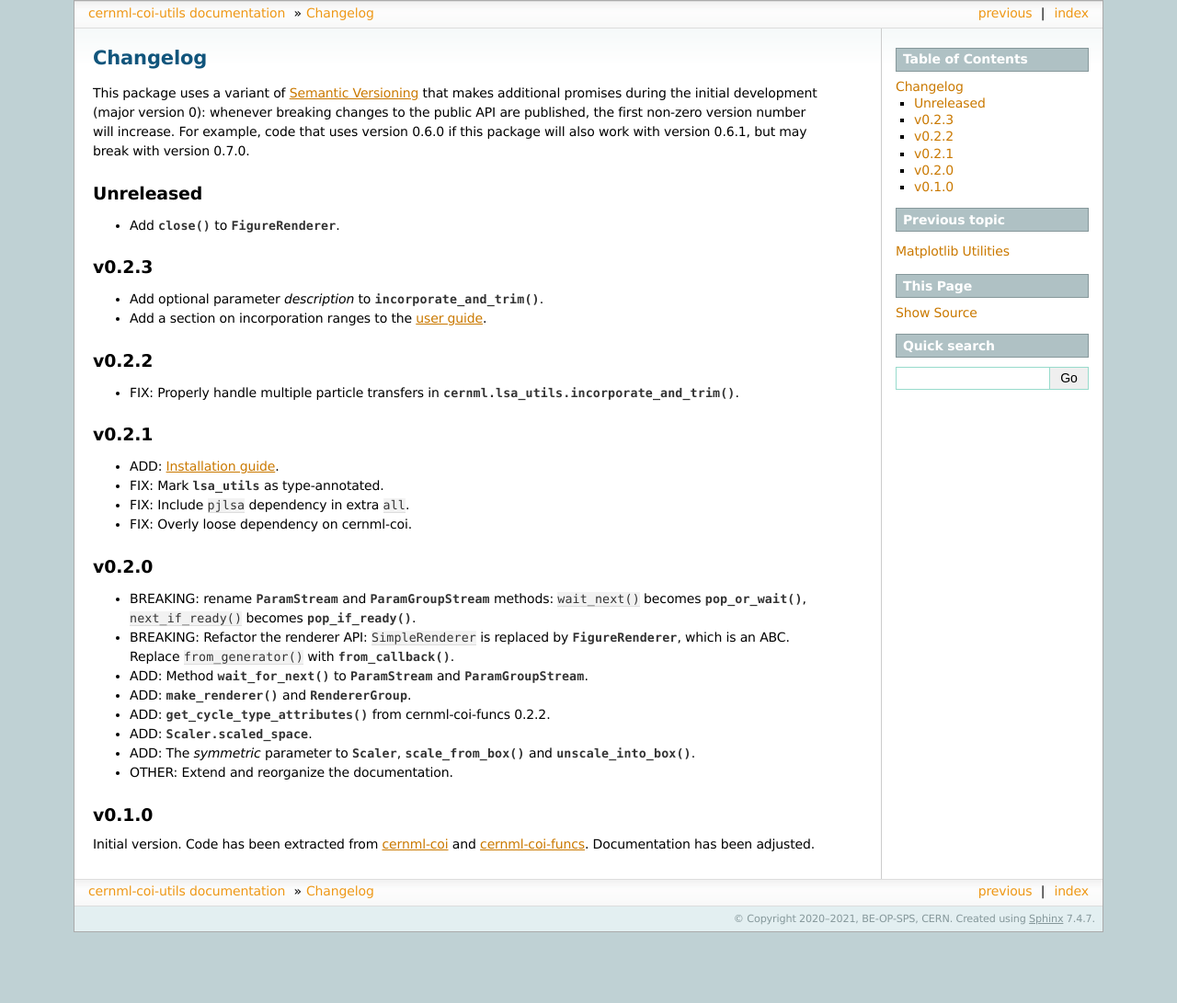
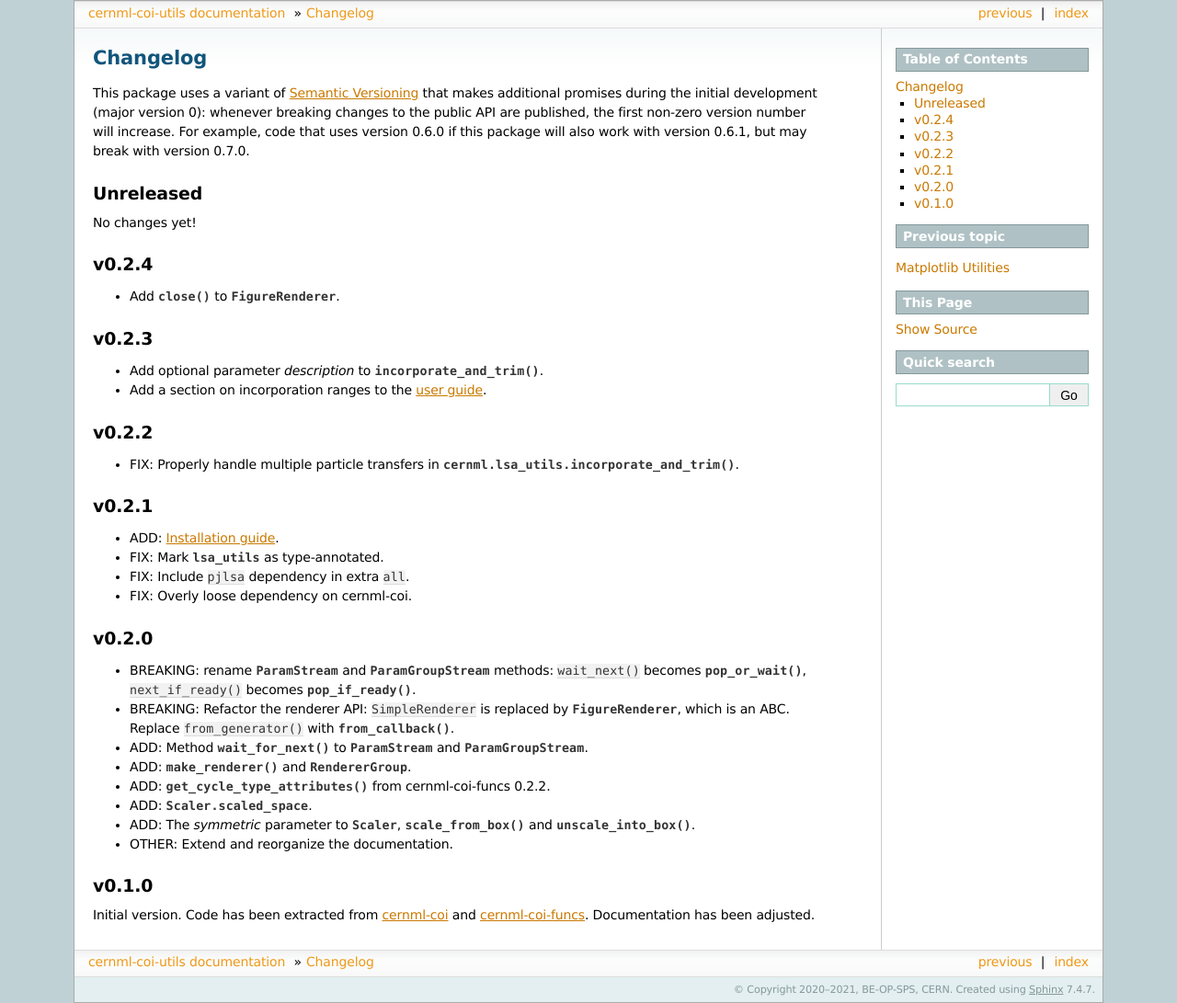
Before and after one commit to geoff-project/coi-utils, a Sphinx documentation site: the page built from docs/changelog.md, in a window 1280 px wide. Shown: the whole page at 92% size. Built offline with Sphinx 7.4.7, drawn with Linux system fonts in a browser that asks for light colours; the version number could not be read and is left out; before the commit the page ends 1014 px from its top, so only the background shows below that.

Commit message:
Bump version.

```diff
--- a/docs/changelog.md
+++ b/docs/changelog.md
@@ -7,6 +7,10 @@ version number will increase. For example, code that uses version 0.6.0 if this
 package will also work with version 0.6.1, but may break with version 0.7.0.
 
 ## Unreleased
+
+No changes yet!
+
+## v0.2.4
 
 - Add {meth}`~cernml.mpl_utils.FigureRenderer.close()` to {class}`~cernml.mpl_utils.FigureRenderer`.
 
```
